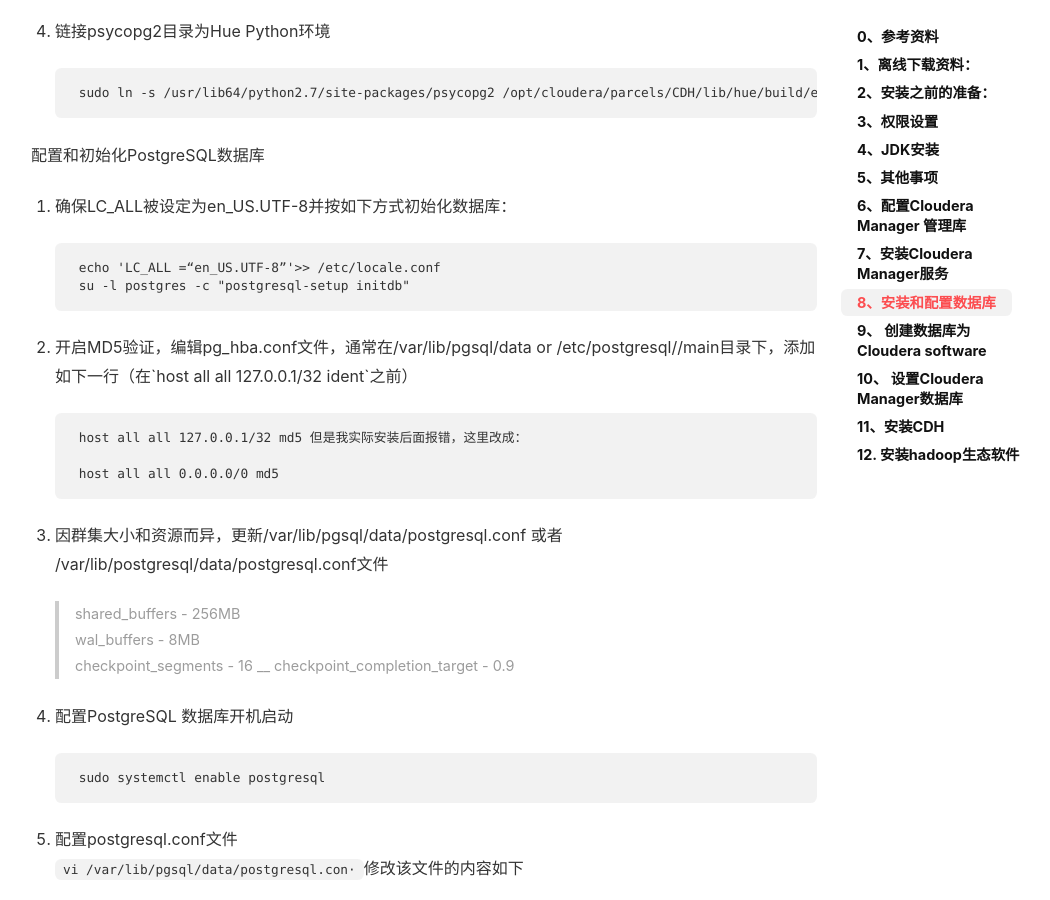
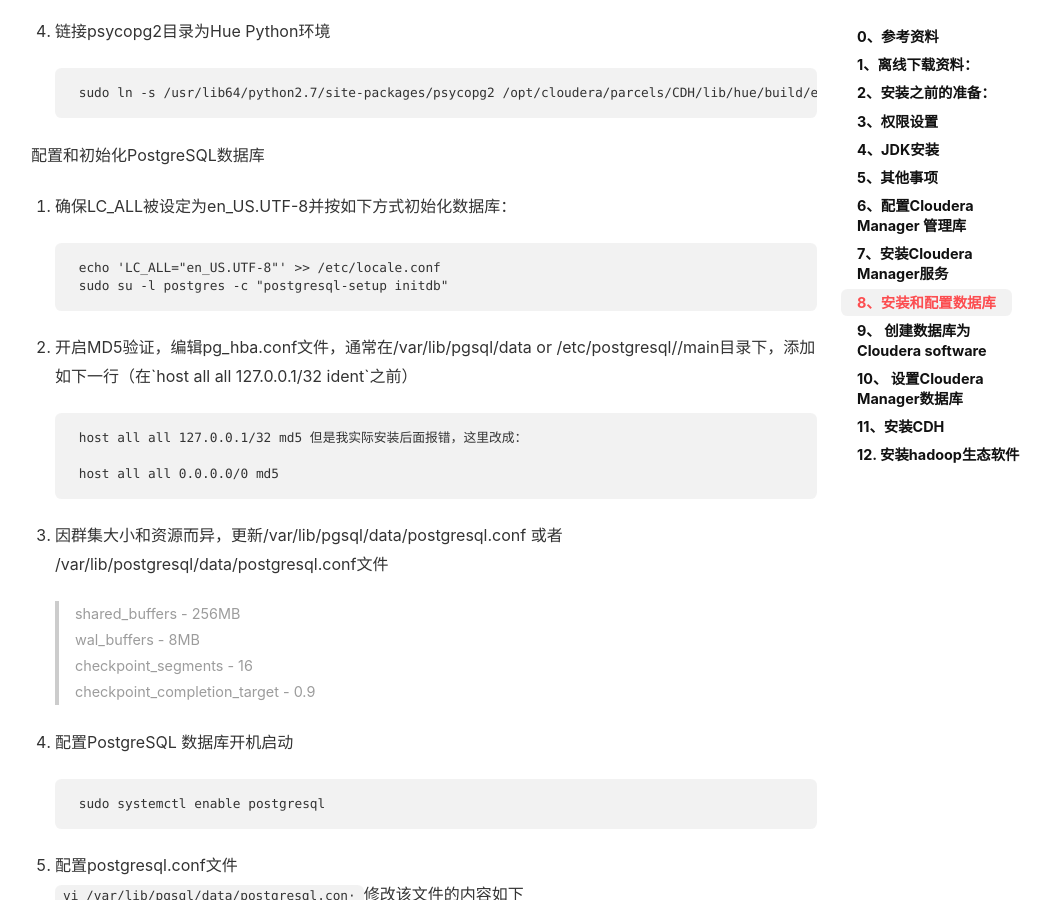
Before and after one commit to Ccccong/Ccccong.github.io, a Jekyll site: the page built from _posts/2018-07-03-Hadoop 集群搭建.md, in a window 1280 px wide and 900 px high, scrolled down 4624 px. Shown: the whole window, without its empty margins (106-1156 px from the left). Built offline with Jekyll 4.4.1, drawn with Linux system fonts in a browser that asks for light colours; nearby versions of some CDN libraries; some of the changed text lies outside the part shown.

Commit message:
Update Hadoop 集群搭建

```diff
--- a/_posts/2018-07-03-Hadoop 集群搭建.md
+++ b/_posts/2018-07-03-Hadoop 集群搭建.md
@@ -140,8 +140,9 @@
 
 5. 确保LC_ALL被设定为en_US.UTF-8并按如下方式初始化数据库：
 
-        echo 'LC_ALL =“en_US.UTF-8”'>> /etc/locale.conf
-        su -l postgres -c "postgresql-setup initdb"
+        echo 'LC_ALL="en_US.UTF-8"' >> /etc/locale.conf
+        sudo su -l postgres -c "postgresql-setup initdb"
+
 6. 开启MD5验证，编辑pg_hba.conf文件，通常在/var/lib/pgsql/data or /etc/postgresql/<version>/main目录下，添加如下一行（在`host all all 127.0.0.1/32 ident`之前）
 
         host all all 127.0.0.1/32 md5
@@ -152,7 +153,7 @@
 7. 因群集大小和资源而异，更新/var/lib/pgsql/data/postgresql.conf 或者 /var/lib/postgresql/data/postgresql.conf文件
 > shared_buffers - 256MB
 > wal_buffers - 8MB
-> checkpoint_segments - 16  __
+> checkpoint_segments - 16
 > checkpoint_completion_target - 0.9
 
 8. 配置PostgreSQL 数据库开机启动
```
Also changed, not shown: other parts of _posts/2018-07-03-Hadoop 集群搭建.md (+11 -0 lines).
